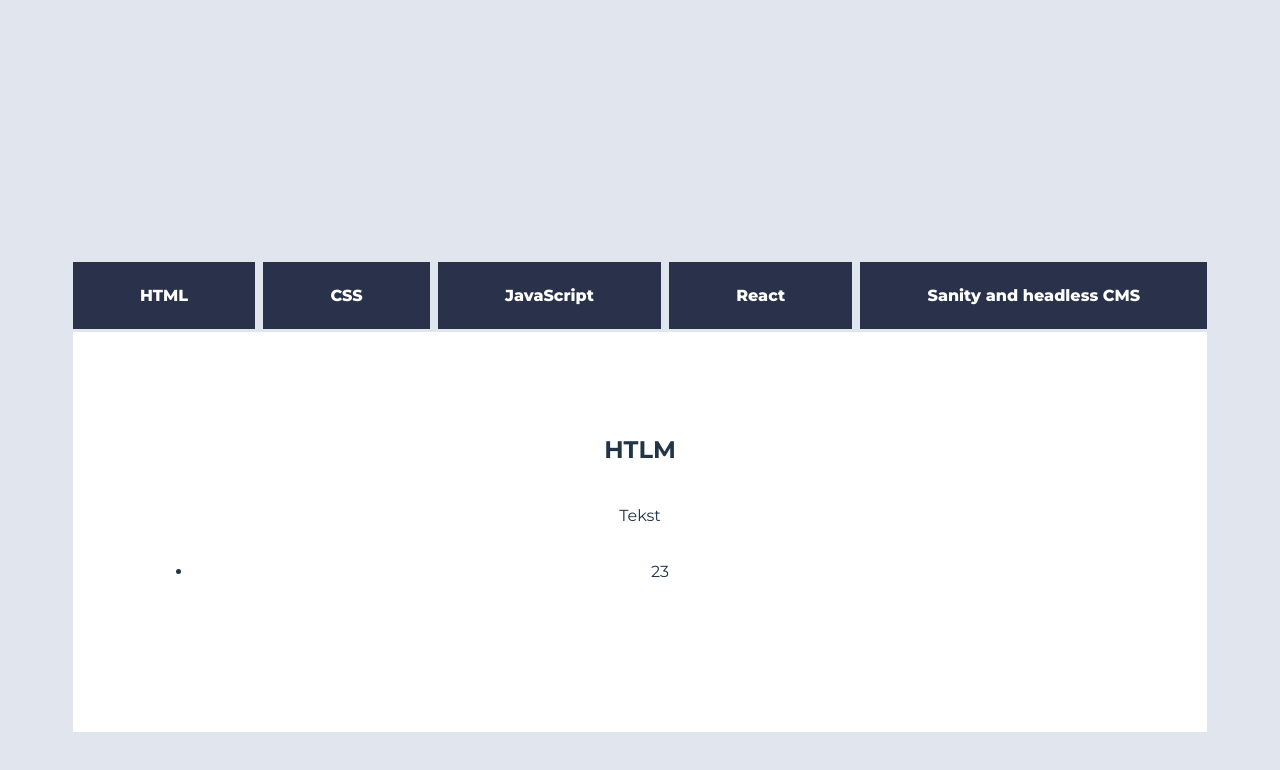
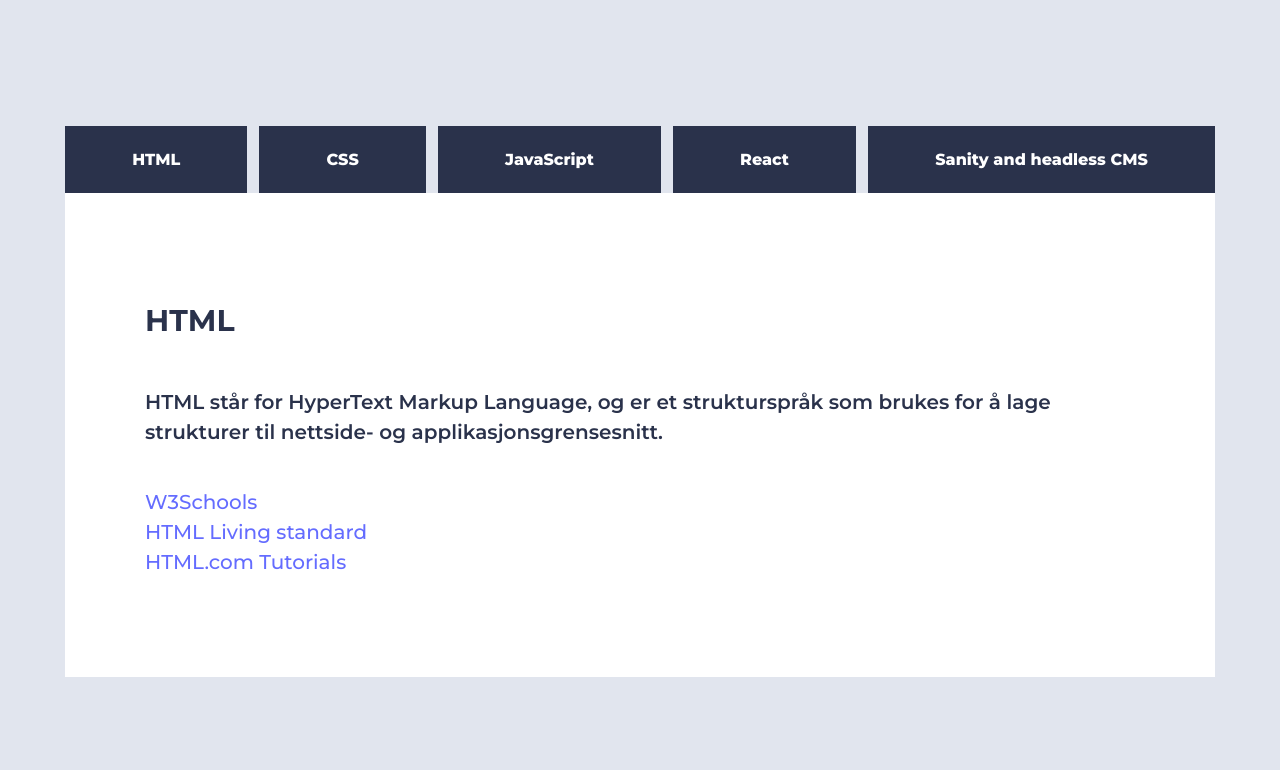
Before and after one commit to Lubbsaur/Arbeidskrav_2, a React (Vite) app: page /1 in a window 1280 px wide. Shown: the top 770 px of the page. Built offline with nearby package versions, Linux system fonts and the light colour scheme.

Commit message:
God mandag

```diff
--- a/src/App.jsx
+++ b/src/App.jsx
@@ -17,7 +17,7 @@
 
     <Layout >
     <Routes>
-      <Route path='/:slug' element={<Resources />} />
+      <Route path='/:slug' element={<Nav />}></Route>
     </Routes>
     </Layout>
 
--- a/src/components/Layout.jsx
+++ b/src/components/Layout.jsx
@@ -1,7 +1,10 @@
 import Nav from "./Nav";
+import PageTitle from "./PageTitle";
 import Resources from "./Resources";
 
 export default function Layout({ }) {
+
+
   return (
     <main>
       <section id="main-section">
--- a/src/components/Nav.jsx
+++ b/src/components/Nav.jsx
@@ -1,8 +1,14 @@
 import { resources } from "../assets/resources";
 import { Link } from "react-router-dom";
+import { useState } from "react";
 
-export default function Nav({ setToggle, toggle }) {
-  //const [navigate, ]
+export default function Nav({}) {
+
+  const handleClick = (e) => {
+    e.preventDefault();
+    console.log("heyo", e.target.innerHTML)
+    //const target = e.target.innerHTML;
+  }
 
   const navigateTabs = [
     {
@@ -32,16 +38,18 @@
     }
   ]
 
+  return (
+    <div>
+    {navigateTabs.map((category) => (
+      <li key={category.id}>
+          <Link to={`/${category.slug}`}>{category.name}</Link>
+      </li>
+    ))}
+    </div>
+  )
+}
 
-
-
-  const handleClick = (e) => {
-    e.preventDefault();
-    console.log("heyo", e.target.innerHTML)
-
-  }
-
-  {/*
+ {/*
   function NavMapped() {
       return (
       <>
@@ -54,15 +62,3 @@
        })}
       </>
     )}*/}
-
-  return (
-    <div>
-      {navigateTabs.map((category) => (
-        <li key={category.id}>
-            <Link to={`/category/${category.slug}`}>{category.name}</Link>
-        </li>
-
-      ))}
-    </div>
-  )
-}
--- a/src/components/PageTitle.jsx
+++ b/src/components/PageTitle.jsx
@@ -1,5 +1,14 @@
-export default function PageTitle() {
+import { useEffect, useState } from "react";
+import { resources } from "../assets/resources";
+import Nav from "./Nav";
+import { useParams } from "react-router-dom";
+
+export default function PageTitle({}) {
+
+
   return (
-    <h1>PageTitle</h1>
+    <div>
+      <h1>Hey</h1>
+    </div>
   )
 }
--- a/src/components/Resources.jsx
+++ b/src/components/Resources.jsx
@@ -1,20 +1,35 @@
 import { useState } from "react";
+import { Link } from "react-router-dom";
 import { resources } from "../assets/resources";
 import { useParams } from "react-router-dom";
 import Nav from "./Nav";
 
 export default function Resources({  }) {
 
+  //const resoursesSlug = resources.filter((product) => product.category === slug);
+
+  const resource = resources.map((item, index) =>
+    <div key={index}>
+      <h2>{item.category}</h2>
+        <p>{item.text}</p>
+        <ul>
+          <li>
+              {item.sources
+                .map(source =>
+                <div key={source.title}>
+                  <Link to={source.url}>{source.title}</Link>
+                </div>)}
+          </li>
+        </ul>
+    </div>
+  )
 
 
 
   return (
     <>
-    <h2>HTLM</h2>
-      <p>Tekst</p>
-      <ul>
-        <li>23</li>
-      </ul>
+     {resource[0]}
     </>
+
   );
 }
--- a/src/styles/layout.scss
+++ b/src/styles/layout.scss
@@ -6,6 +6,8 @@
   margin: 0;
   background: colors.$greyLight;
   font-family: "Montserrat", serif;
+  font-size: 20px;
+  font-weight: 600;
 }
 
 #main-section {
@@ -13,7 +15,7 @@
   flex-direction: column;
   align-items: center;
   justify-content: center;
-  margin-top: 200px;
+  align-content: center;
   margin-left: auto;
   margin-right: auto;
   max-width: 1150px;
@@ -37,7 +39,7 @@
       li {
 
         a {
-          color: white;
+          color: colors.$white;
           font-size: 1rem;
           font-weight: 800;
           padding: 1.5rem 4.2rem;
@@ -45,26 +47,40 @@
           background: colors.$blueDark;
         }
 
+
+
       }
     }
   }
 
-  .navList li.active {
+  .navList a:active {
     background: colors.$white;
     color: colors.$blueDark;
   }
 
 
-  article {
+  #main-article {
     background-color: colors.$white;
+    color: colors.$blueDark;
 
     width: 100%;
-    height: 400px;
+    height: auto;
     display: flex;
-    flex-direction: column;
-    margin-top: .5rem;
     padding: 5rem;
     box-sizing: border-box;
+    text-align: left;
+
+    div {
+      display: flex;
+      flex-direction: column;
+
+      ul {
+        list-style: none;
+        padding: 0;
+      }
+    }
+
+
   }
 
 }
```
